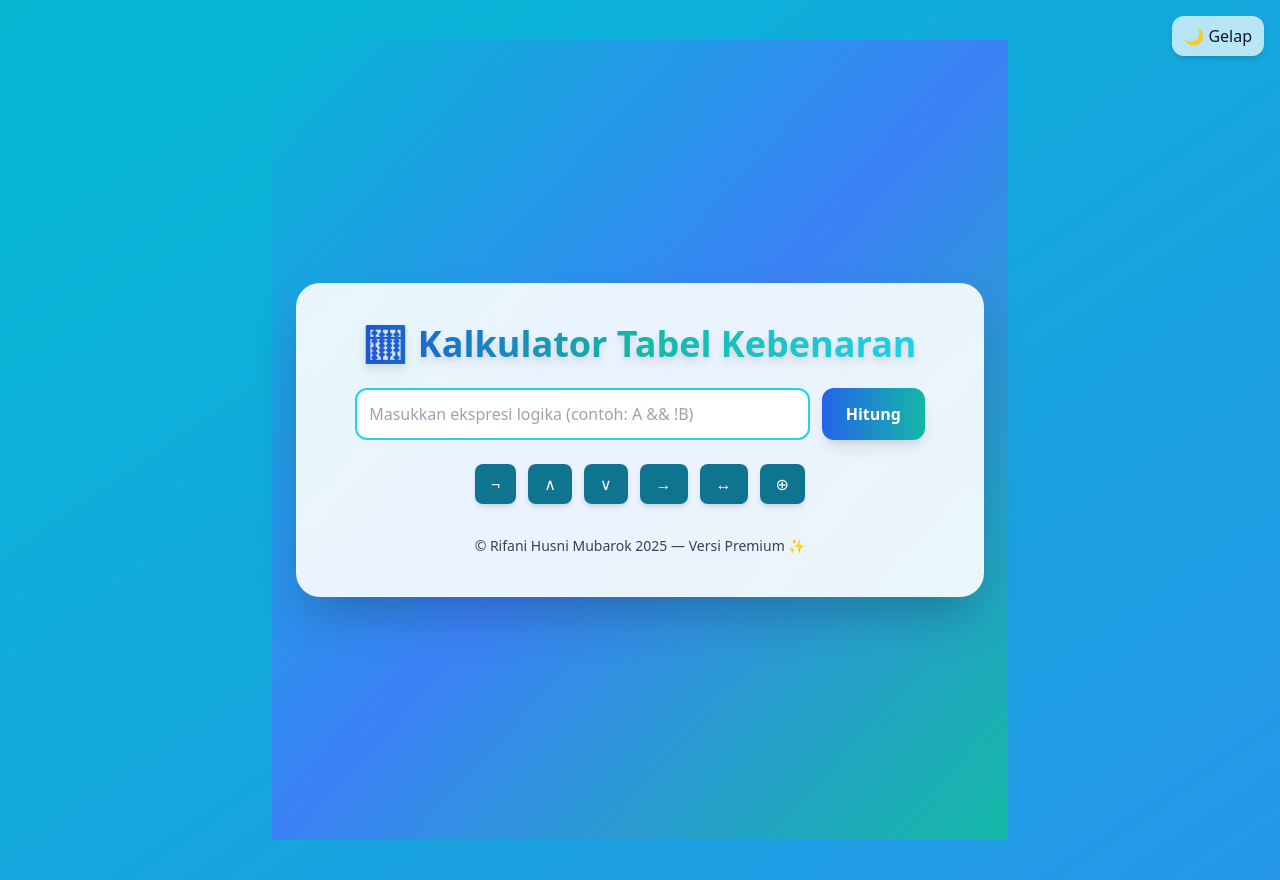
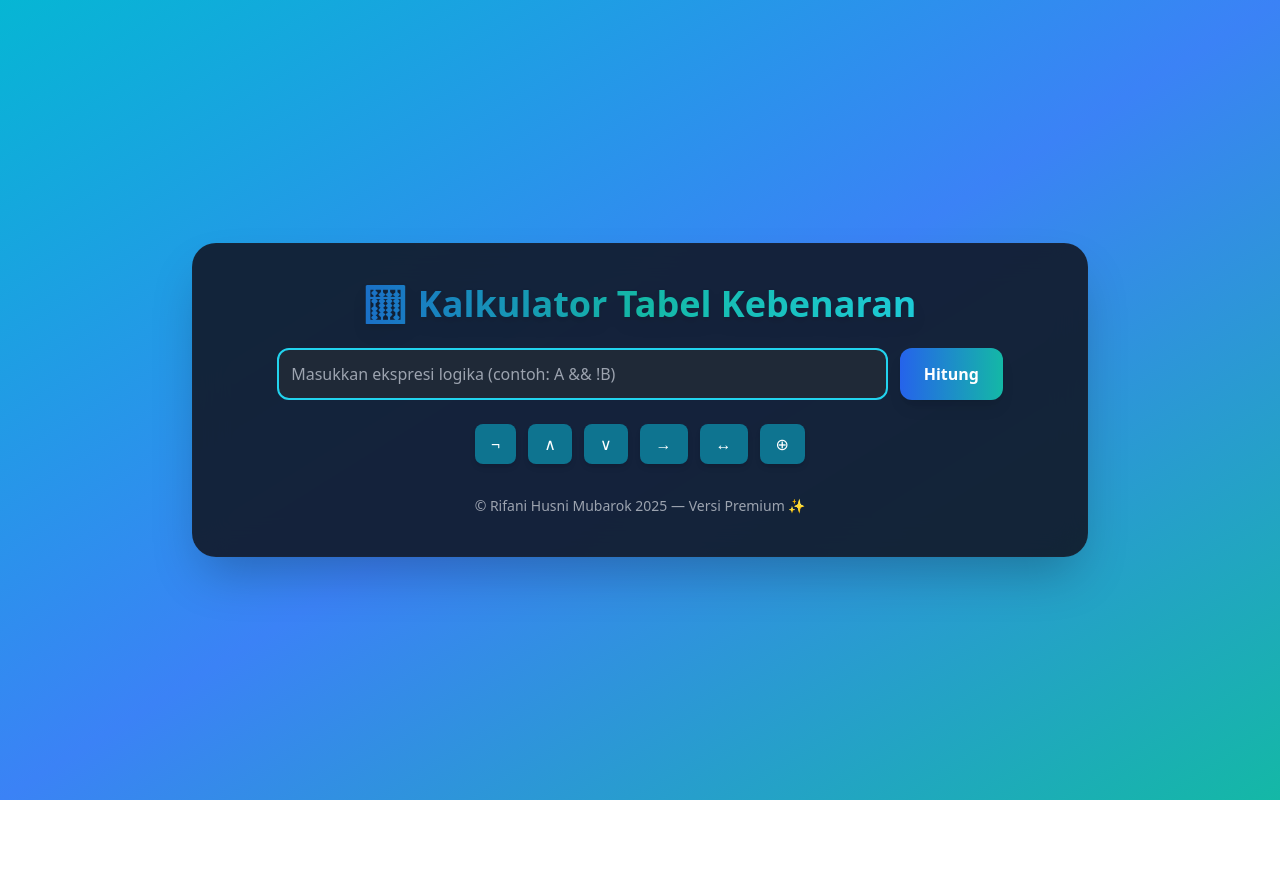
Before and after one commit to alwannugrahaputra-lgtm/tabel-kebeneran-husni, a Next.js app: page / in a window 1280 px wide. After the commit the page ends 800 px from the top, so only its background shows below. Built offline with nearby package versions, Linux system fonts and the light colour scheme.

Commit message:
Update layout.js

```diff
--- a/src/app/layout.js
+++ b/src/app/layout.js
@@ -1,18 +1,14 @@
-import './globals.css';
-import ThemeToggle from '../components/ThemeToggle';
+import './globals.css'
 
 export const metadata = {
   title: "Kalkulator Tabel Kebenaran",
   description: "Dibuat oleh Rifani Husni Mubarok 2025",
-};
+}
 
 export default function RootLayout({ children }) {
   return (
-    <html lang="id">
-      <body className="bg-gradient-to-br from-teal-500 via-cyan-500 to-blue-500 min-h-screen text-gray-900 dark:text-gray-100 relative">
-        <ThemeToggle />
-        <main className="max-w-3xl mx-auto py-10 px-4">{children}</main>
-      </body>
+    <html lang="id" className="dark">
+      <body>{children}</body>
     </html>
-  );
+  )
 }
```
